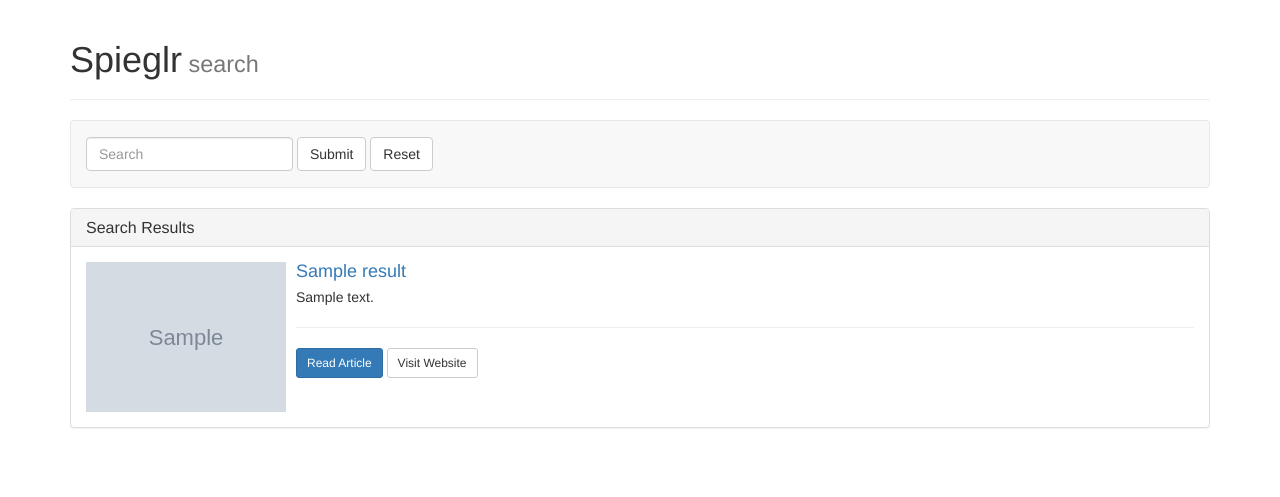
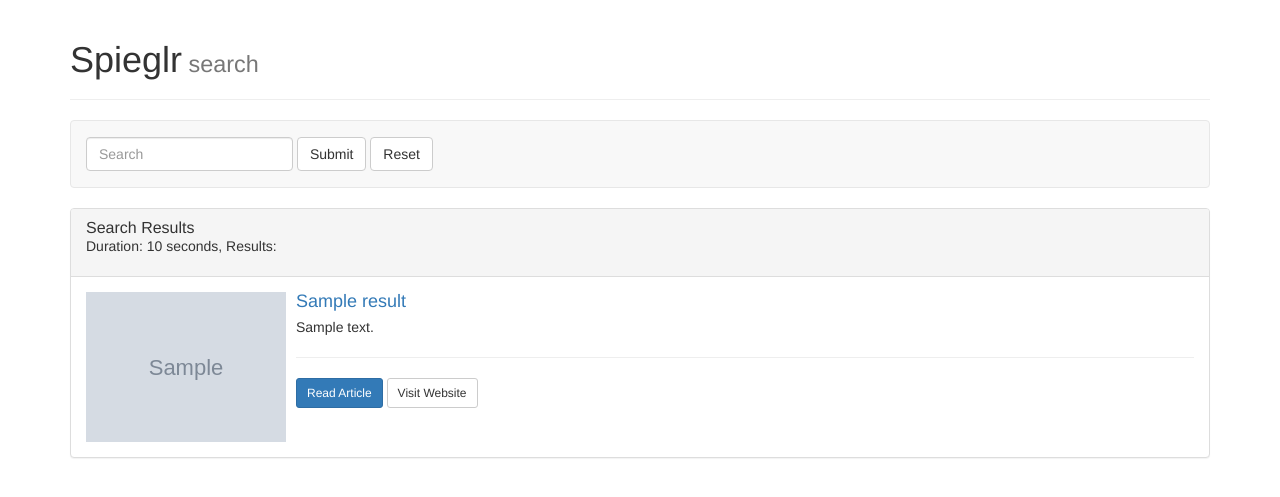
Before and after one commit to martinjuhasz/HSRM_KI_Projekt, a Flask app: template WebService/templates/search.html in a window 1280 px wide. Shown: the top 497 px of the page. Run offline with Flask 2, Linux system fonts and the light colour scheme; the template is opened without the code that fills it: most values are stand-ins (such as "Sample title", 1, 10 or a date in 2020); grey boxes marked "Sample" are stand-in pictures; some libraries are stand-ins or nearby versions.

Commit message:
Display duration, image in modal

```diff
--- a/WebService/app.py
+++ b/WebService/app.py
@@ -17,11 +17,12 @@ def search():
 
     # extract results
     results = None
+    duration = None
     if searchterm:
         # perform search
         searcher = LuceneSearcher()
         results_dic, duration = searcher.perform_search(searchterm)
-
+        duration = duration.total_seconds()
         results = []
         for res in results_dic:
             results.append(Result(res))
@@ -34,7 +35,7 @@ def search():
         results.append(Result("Titel 3", "Lorem ipsum dolor lorem", "https://placekitten.com/g/500/500"))
         """
 
-    return render_template('search.html', searchterm=searchterm, results=results)
+    return render_template('search.html', searchterm=searchterm, results=results, duration=duration)
 
 if __name__ == "__main__":
     app.debug = True
--- a/WebService/templates/results.html
+++ b/WebService/templates/results.html
@@ -1,6 +1,7 @@
 <div class="panel panel-default">
   <div class="panel-heading">
     <h3 class="panel-title">Search Results</h3>
+    <p>Duration: {{ duration }} seconds, Results: </p>
   </div>
   <div class="panel-body">
 
@@ -36,6 +37,8 @@
                 <h4 class="modal-title" id="myModalLabel">{{ result.title }}</h4>
               </div>
               <div class="modal-body">
+                <img src="{{ result.image_url }}" class="img-responsive" alt="{{ result.title }}">
+                <p>{{ result.image_text }}</p>
                 {{ result.content }}
               </div>
               <div class="modal-footer">
```
